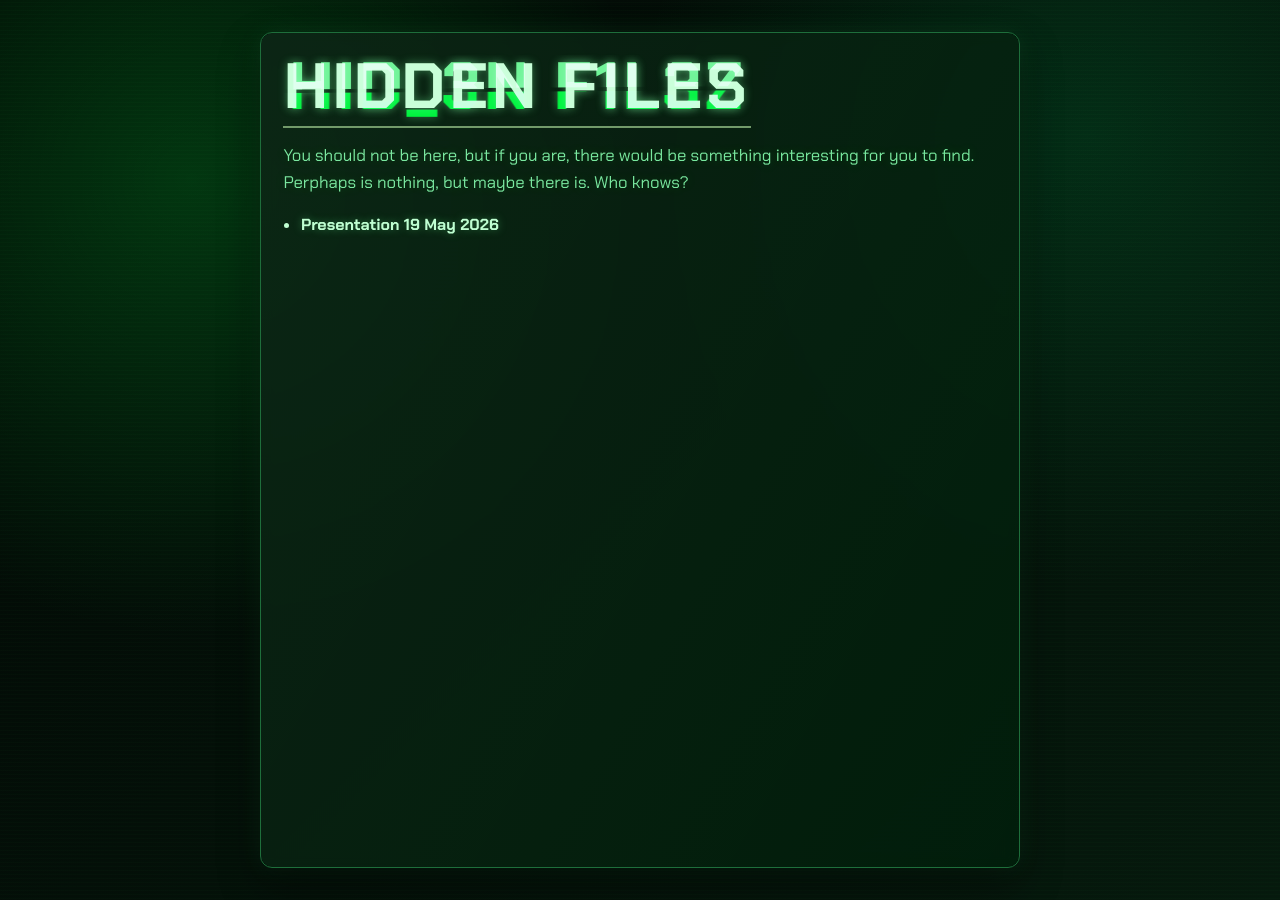
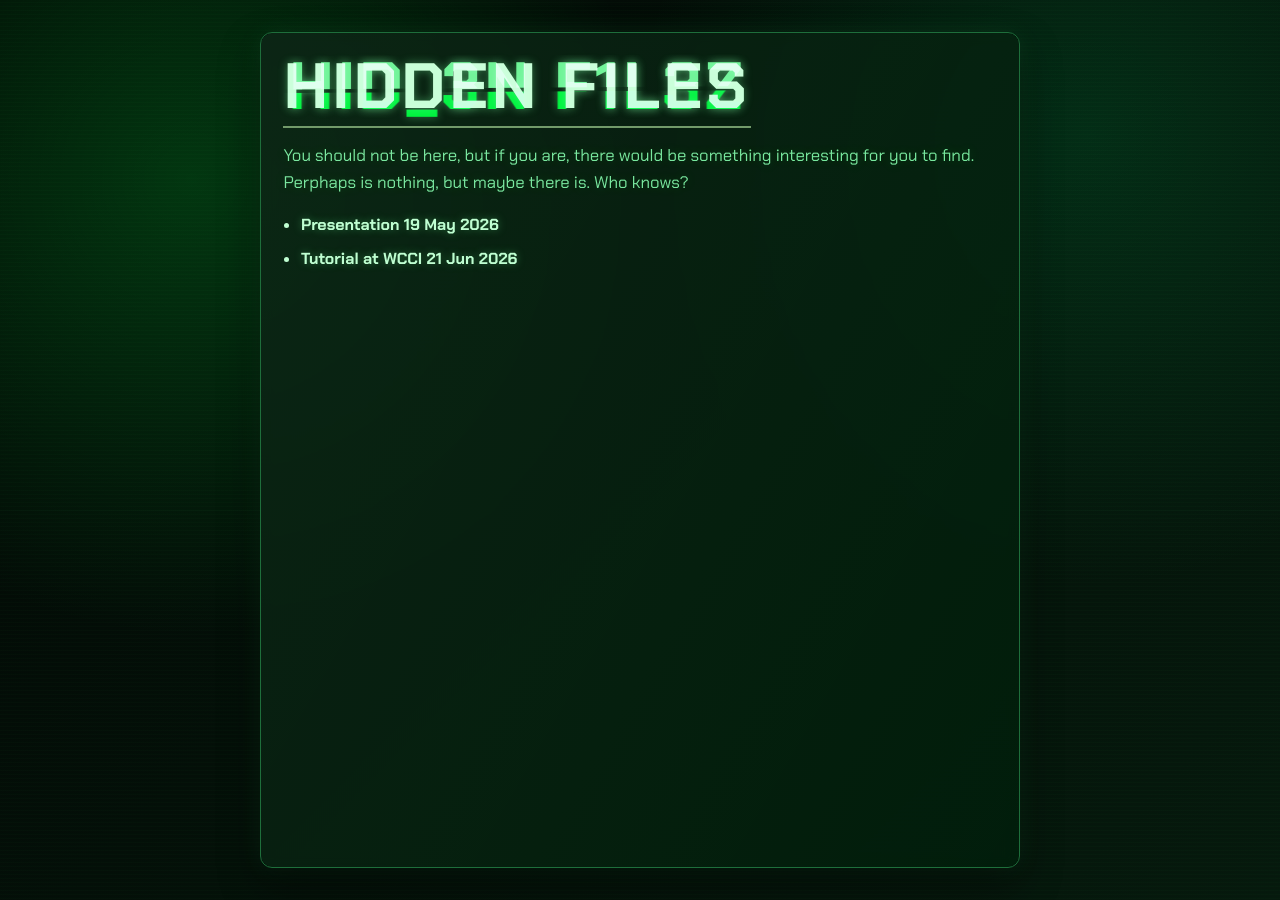
Before and after one commit to neuroptim/neuroptim.github.io, a Jekyll site: the page spk/index.html, which Jekyll copies as it is, in a window 1280 px wide. Built offline with Jekyll 4.4.1, drawn with Linux system fonts in a browser that asks for light colours.

Commit message:
Add WCCI 2026 tutorial link and PDF to the index

```diff
--- a/spk/index.html
+++ b/spk/index.html
@@ -216,6 +216,7 @@
 
     <ul class="xfiles-list">
       <li><a href="/spk/neuropt.pdf">Presentation 19 May 2026</a></li>
+      <li><a href="/spk/wcci26-tutorial-bak.pdf">Tutorial at WCCI 21 Jun 2026</a></li>
     </ul>
   </main>
 </body>
```
Also changed, not shown: 1 other file.
